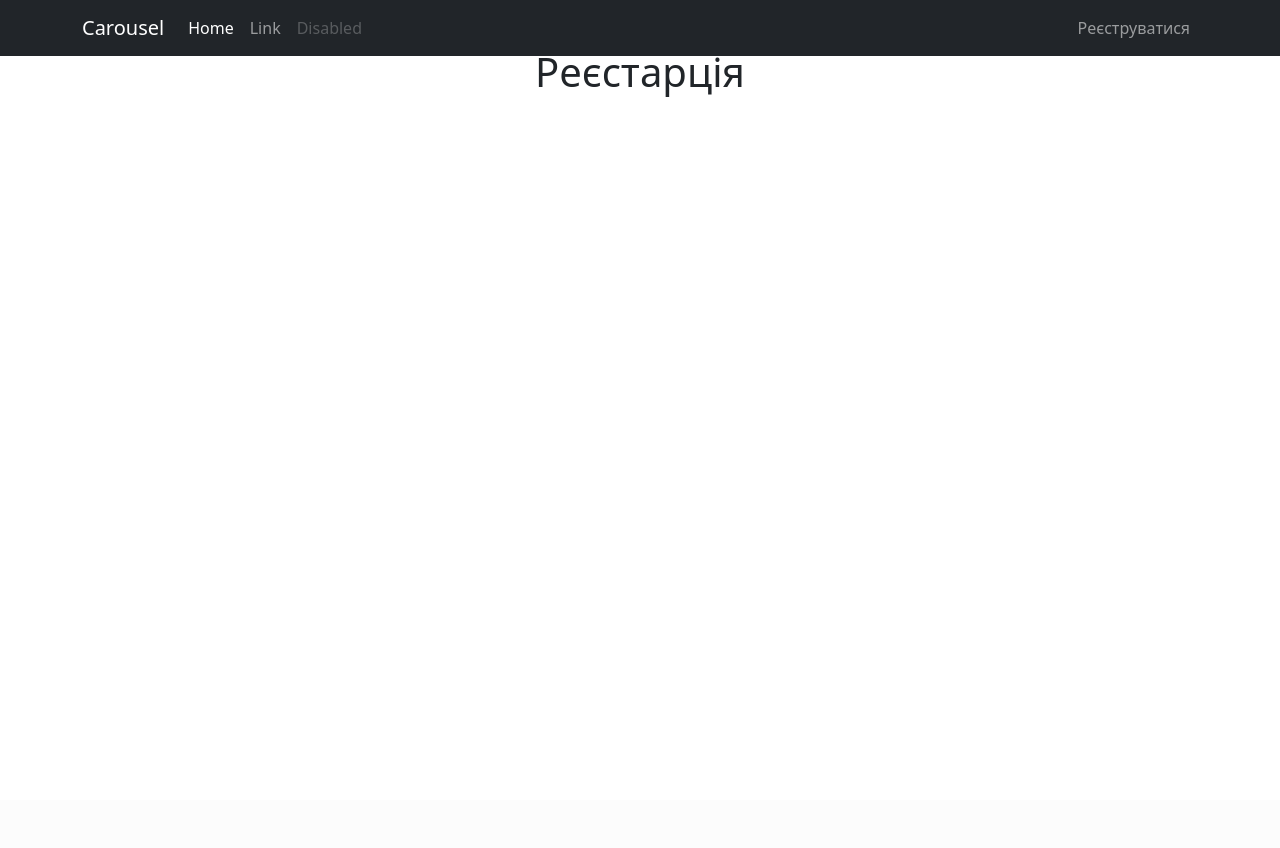
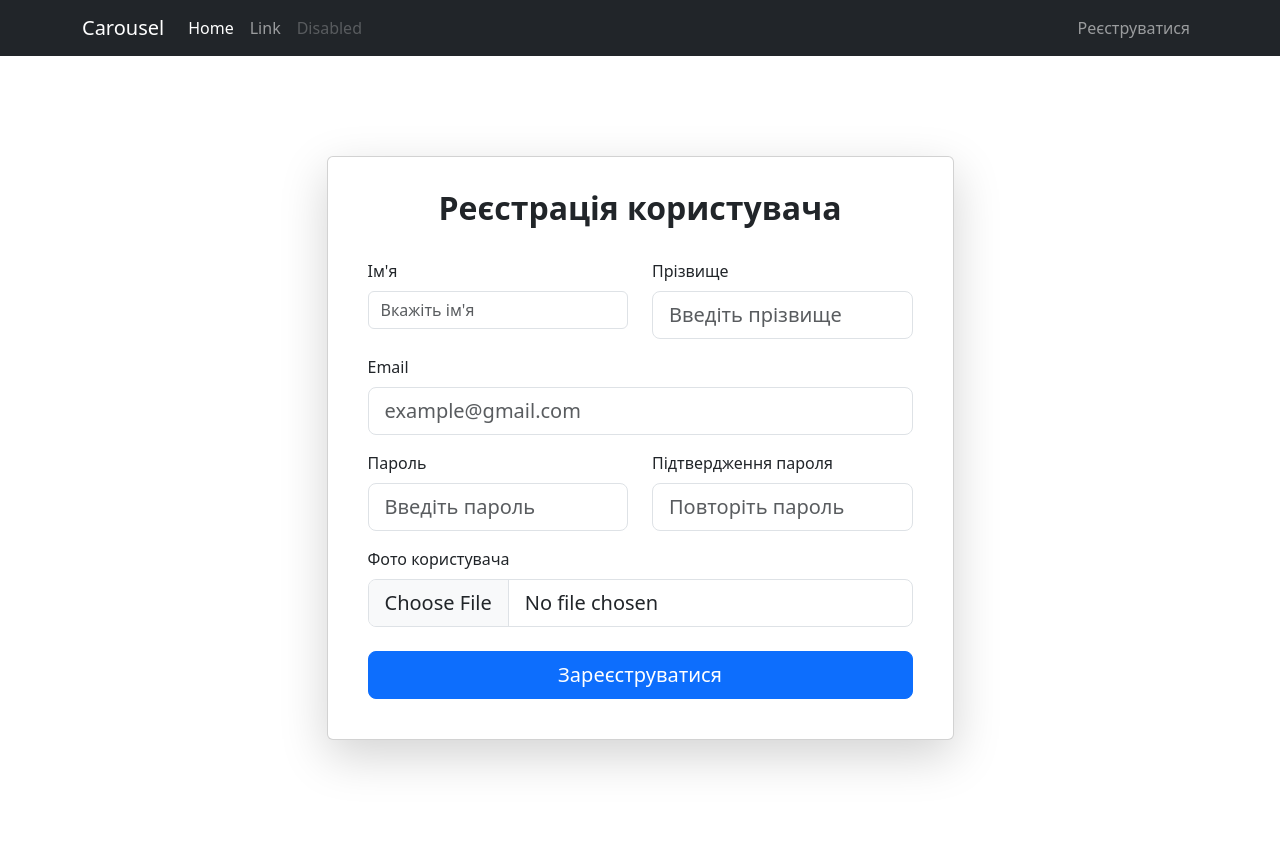
Before and after one commit to novakvova/Python-Django-P32, a Django app: page /users/register/ in a window 1280 px wide. Before the commit the page ends 97 px from the top, so only its background shows below. Run offline with Django 5.2, Linux system fonts and the light colour scheme; some libraries are stand-ins or nearby versions.

Commit message:
Working craete ueers

```diff
--- /dev/null
+++ b/djangomvt/atbmvt/users/forms.py
@@ -0,0 +1,55 @@
+from django import forms
+from .models import CustomUser
+from django.contrib.auth.forms import UserCreationForm
+
+class CustomUserCreationForm(UserCreationForm):
+    username = forms.CharField(
+        label="Логін",
+        widget=forms.TextInput(attrs={'class': 'form-control'})
+    )
+
+    email = forms.EmailField(
+        label="Електронна пошта",
+        required=True,
+        widget=forms.TextInput(attrs={'class': 'form-control'})
+    )
+
+    first_name = forms.CharField(
+        label="Ім'я",
+        required=True,
+        widget=forms.TextInput(attrs={'class': 'form-control', "placeholder": "Вкажіть ім'я"})
+    )
+
+    last_name = forms.CharField(
+        label="Прізвище",
+        required=True,
+        widget=forms.TextInput(attrs={'class': 'form-control'})
+    )
+
+    image = forms.ImageField(
+        label="Зображення",
+        required=True,
+        widget=forms.FileInput(attrs={'class': 'form-control'})
+    )
+
+    password1 = forms.CharField(
+        label="Пароль",
+        required=True,
+        widget=forms.PasswordInput(attrs={'class': 'form-control'})
+    )
+
+    password2 = forms.CharField(
+        label="Повторіть пароль",
+        required=True,
+        widget=forms.PasswordInput(attrs={'class': 'form-control'})
+    )
+
+    class Meta:
+        model = CustomUser
+        fields = ('username','email','first_name','last_name','image','password1','password2')
+
+    def clean_email(self):
+        email = self.cleaned_data.get('email')
+        if CustomUser.objects.filter(email=email).exists():
+            return forms.ValidationError("Дана пошта уже зареєстрована")
+        return email
--- a/djangomvt/atbmvt/users/templates/register.html
+++ b/djangomvt/atbmvt/users/templates/register.html
@@ -1,5 +1,76 @@
 {% extends "layout.html" %}
+{% block content %}
+<div class="d-flex justify-content-center align-items-center vh-100">
 
-{% block content %}
-<h1 class="text-center">Реєстарція</h1>
+<div class="container">
+    <div class="row justify-content-center">
+
+        <div class="col-lg-8 col-xl-7">
+
+            <div class="card shadow-lg p-4">
+                <div class="card-header text-center bg-white border-0">
+                    <h2 class="fw-bold">Реєстрація користувача</h2>
+                </div>
+
+                <div class="card-body">
+                    <form method="post" enctype="multipart/form-data">
+
+                        {% csrf_token %}
+
+                        <div class="row">
+
+                            <div class="col-md-6 mb-3">
+                                <label for="first_name" class="form-label">
+                                    {{form.first_name.label}}
+                                </label>
+                                {{form.first_name}}
+                            </div>
+
+                            <div class="col-md-6 mb-3">
+                                <label class="form-label">Прізвище</label>
+                                <input type="text" class="form-control form-control-lg" placeholder="Введіть прізвище" required>
+                            </div>
+
+                        </div>
+
+                        <div class="mb-3">
+                            <label class="form-label">Email</label>
+                            <input type="email" class="form-control form-control-lg" placeholder="example@gmail.com" required>
+                        </div>
+
+                        <div class="row">
+
+                            <div class="col-md-6 mb-3">
+                                <label class="form-label">Пароль</label>
+                                <input type="password" class="form-control form-control-lg" placeholder="Введіть пароль" required>
+                            </div>
+
+                            <div class="col-md-6 mb-3">
+                                <label class="form-label">Підтвердження пароля</label>
+                                <input type="password" class="form-control form-control-lg" placeholder="Повторіть пароль" required>
+                            </div>
+
+                        </div>
+
+                        <div class="mb-4">
+                            <label class="form-label">Фото користувача</label>
+                            <input type="file" class="form-control form-control-lg">
+                        </div>
+
+                        <button type="submit" class="btn btn-primary btn-lg w-100">
+                            Зареєструватися
+                        </button>
+
+                    </form>
+
+                </div>
+
+            </div>
+
+        </div>
+
+    </div>
+</div>
+
+</div>
 {% endblock %}
--- a/djangomvt/atbmvt/users/views.py
+++ b/djangomvt/atbmvt/users/views.py
@@ -1,5 +1,13 @@
-from django.shortcuts import render
+from django.shortcuts import redirect, render
+
+from .forms import CustomUserCreationForm
 
 # Create your views here.
 def register(request):
-    return render(request, "register.html")
+    if request.method == 'POST':
+        print("---Зберігаємо дані користувача---")
+        return redirect('')
+    else:
+        form = CustomUserCreationForm()
+
+    return render(request, "register.html", {"form": form})
```
